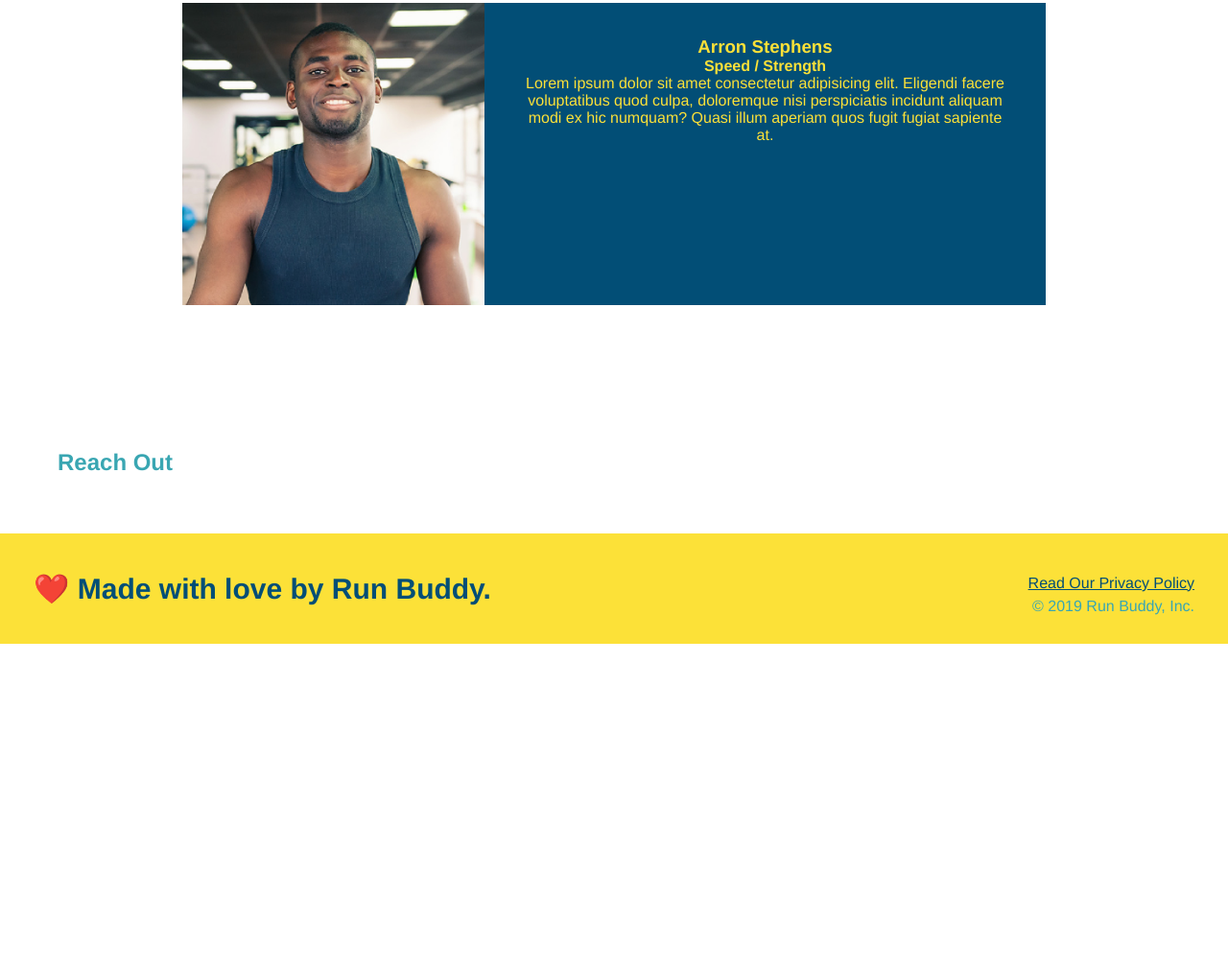
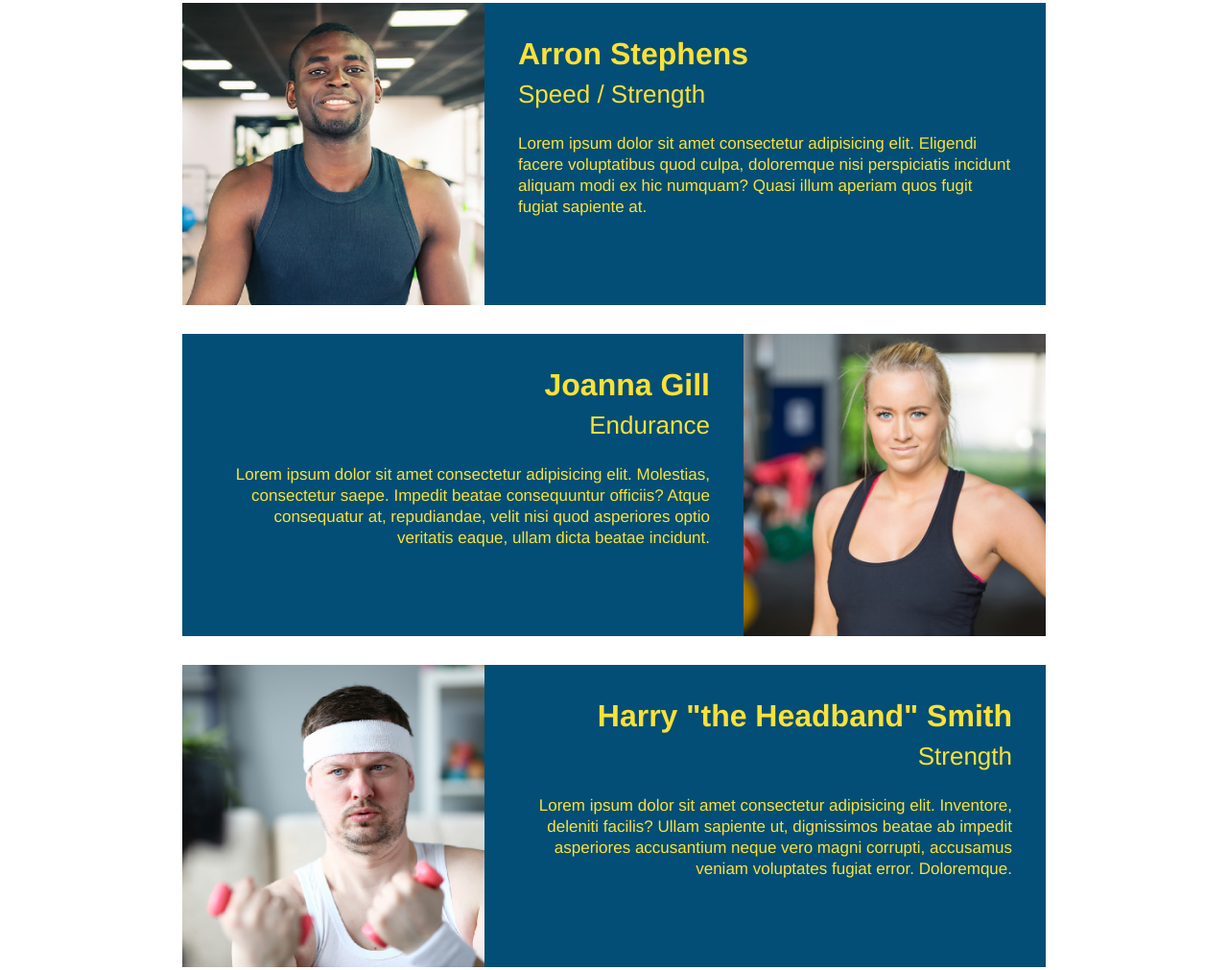
Before and after one commit to pixiepucker/run-buddy, a plain HTML site: page index.html in a window 1280 px wide. Shown: the part 2909-3920 px from the top of the page at 96% size. Before the commit the page ends 3580 px from the top, so only its background shows below. Drawn offline with Linux system fonts and the light colour scheme.

Commit message:
finished trainer section

```diff
--- a/assets/css/style.css
+++ b/assets/css/style.css
@@ -206,3 +206,27 @@ section {
     width: 65%;
     overflow: auto;
 }
+
+.text-left {
+    text-align: left;
+}
+
+.text-right {
+    text-align: right;
+}
+
+.trainer-bio h3 {
+    font-size: 32px;
+    margin-bottom: 8px;
+}
+
+.trainer-bio h4 {
+    font-weight: lighter;
+    font-size: 26px;
+    margin-bottom: 25px;
+}
+
+.trainer-bio p {
+    font-size: 17px;
+    line-height: 1.3;
+}
--- a/index.html
+++ b/index.html
@@ -113,13 +113,31 @@
         </h2>
         <article class="trainer">
             <img src="./assets/images/01-05-trainers/trainer-1.jpg" alt="Arron Stephens in his workout clothes, ready to pump iron" />
-            <div class="trainer-bio">
+            <div class="trainer-bio text-left">
                 <h3>Arron Stephens</h3>
                 <h4>Speed / Strength </h4>
                 <p>
-                    Lorem ipsum dolor sit amet consectetur adipisicing elit. Eligendi facere voluptatibus quod culpa,
-                    doloremque nisi perspiciatis incidunt aliquam modi ex hic numquam?
-                    Quasi illum aperiam quos fugit fugiat sapiente at.
+                    Lorem ipsum dolor sit amet consectetur adipisicing elit. Eligendi facere voluptatibus quod culpa, doloremque nisi perspiciatis incidunt aliquam modi ex hic numquam? Quasi illum aperiam quos fugit fugiat sapiente at.
+                </p>
+            </div>
+        </article>
+        <article class="trainer">
+            <div class="trainer-bio text-right">
+                <h3>Joanna Gill</h3>
+                <h4>Endurance</h4>
+                <p>
+                    Lorem ipsum dolor sit amet consectetur adipisicing elit. Molestias, consectetur saepe. Impedit beatae consequuntur officiis? Atque consequatur at, repudiandae, velit nisi quod asperiores optio veritatis eaque, ullam dicta beatae incidunt.
+                </p>
+            </div>
+            <img src="./assets/images/01-05-trainers/trainer-2.jpg" alt="Joanna Gill cooling off after a workout" />
+        </article>
+        <article class="trainer">
+            <img src="./assets/images/01-05-trainers/trainer-3.jpg" alt="Harry Smith wearing a headband and lifting comically small pink weights" />
+            <div class="trainer-bio text-right">
+                <h3>Harry "the Headband" Smith </h3>
+                <h4>Strength</h4>
+                <p>
+                    Lorem ipsum dolor sit amet consectetur adipisicing elit. Inventore, deleniti facilis? Ullam sapiente ut, dignissimos beatae ab impedit asperiores accusantium neque vero magni corrupti, accusamus veniam voluptates fugiat error. Doloremque.
                 </p>
             </div>
         </article>
```
